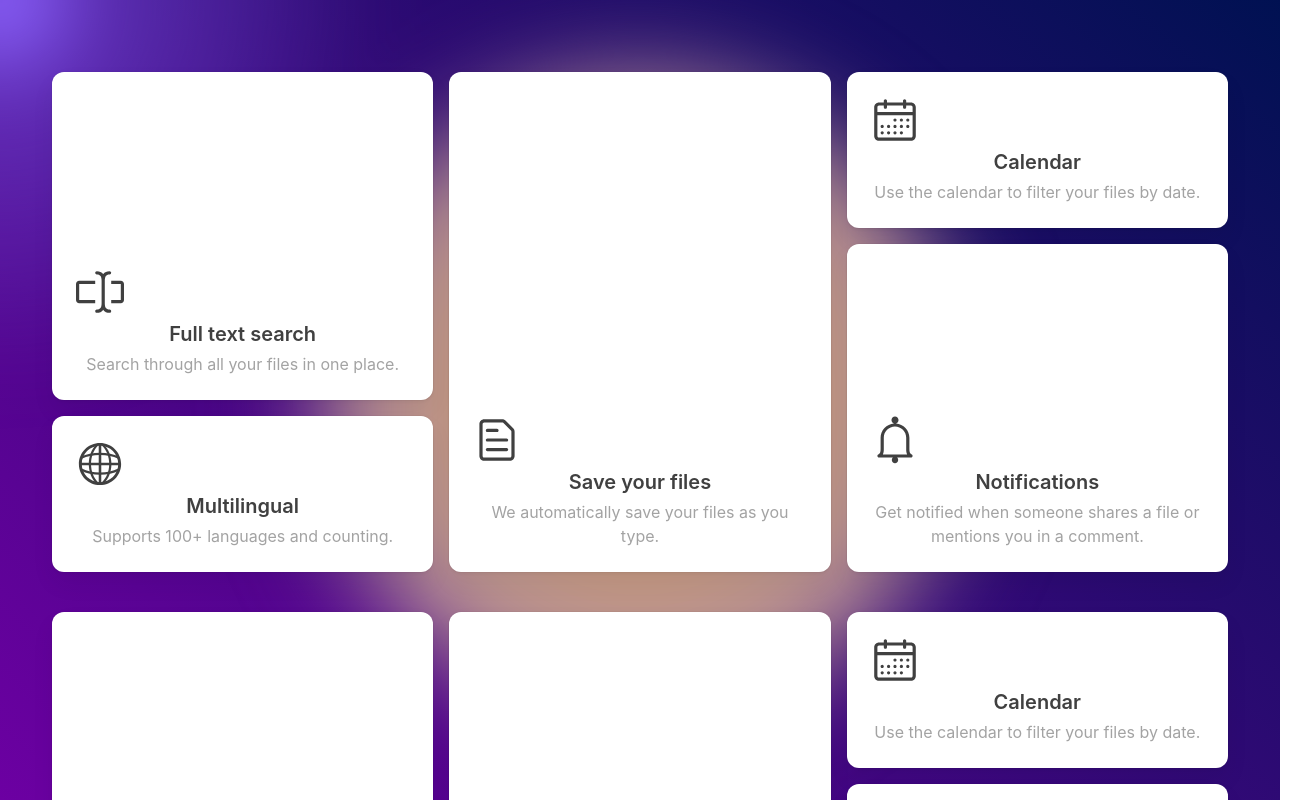
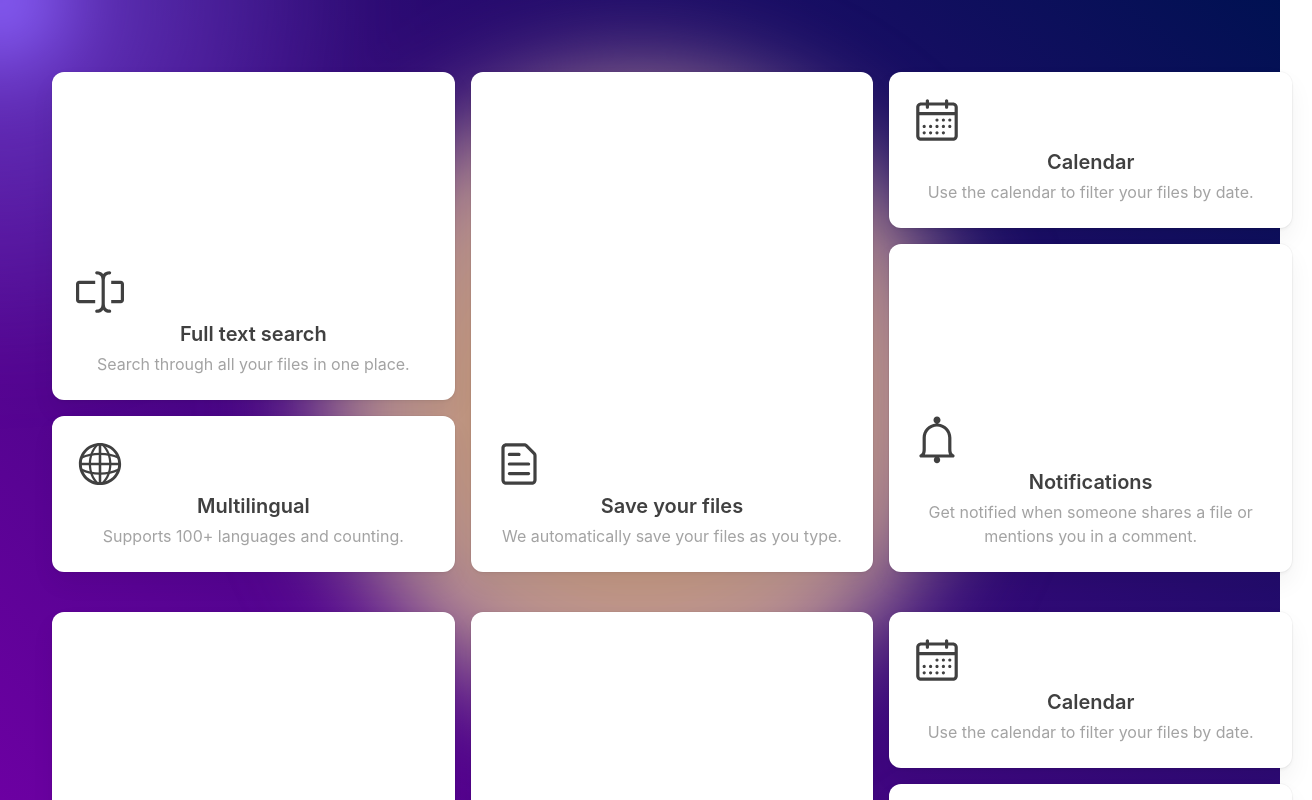
Before and after one commit to typhocannon/gradgift, a React (Vite) app in the folder goodbyedylan/: page / in a window 1280 px wide. Shown: the top 800 px of the page, 1312 px wide, since content can reach past the window. Built offline with nearby package versions, Linux system fonts and the light colour scheme.

Commit message:
need to fix weird x overflow caused by background gradient animation

```diff
--- a/goodbyedylan/src/App.tsx
+++ b/goodbyedylan/src/App.tsx
@@ -59,8 +59,9 @@ function App() {
     },
   ];
   return (
+    <div className='w-screen  overflow-y-auto'>
       <BackgroundGradientAnimation>
-      <div className='min-h-screen flex flex-col'>
+        <div className='flex flex-col'>
           <div className='m-5 mt-10 flex-grow'>
             <BentoGrid className="lg:grid-rows-3">
               {features.map((feature) => (
@@ -84,6 +85,7 @@ function App() {
           </div>
         </div>
     </BackgroundGradientAnimation>
+  </div>
   )
 }
 
--- a/goodbyedylan/src/components/background-gradient-animation.tsx
+++ b/goodbyedylan/src/components/background-gradient-animation.tsx
@@ -88,7 +88,7 @@ export const BackgroundGradientAnimation = ({
   }, []);
 
   return (
-    <div className={cn("relative min-h-screen w-full overflow-y-auto", containerClassName)}>
+    <div className={cn("relative min-h-screen w-full overflow-hidden", containerClassName)}>
       <div className={cn("fixed inset-0 bg-[linear-gradient(40deg,var(--gradient-background-start),var(--gradient-background-end))] h-full w-full")}></div>
       <svg className="hidden">
         <defs>
```
Lines whose indentation alone changed are shown as unchanged.
